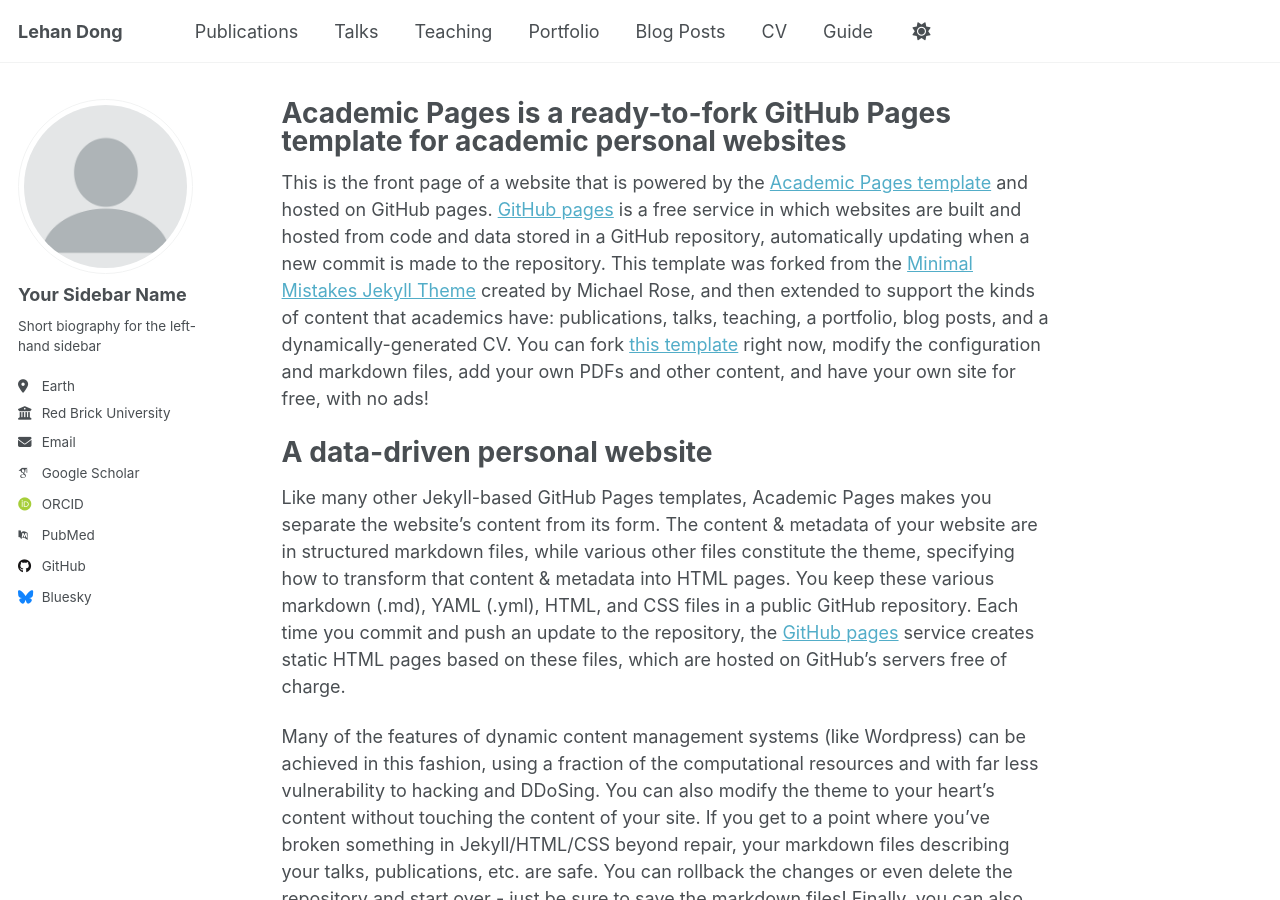
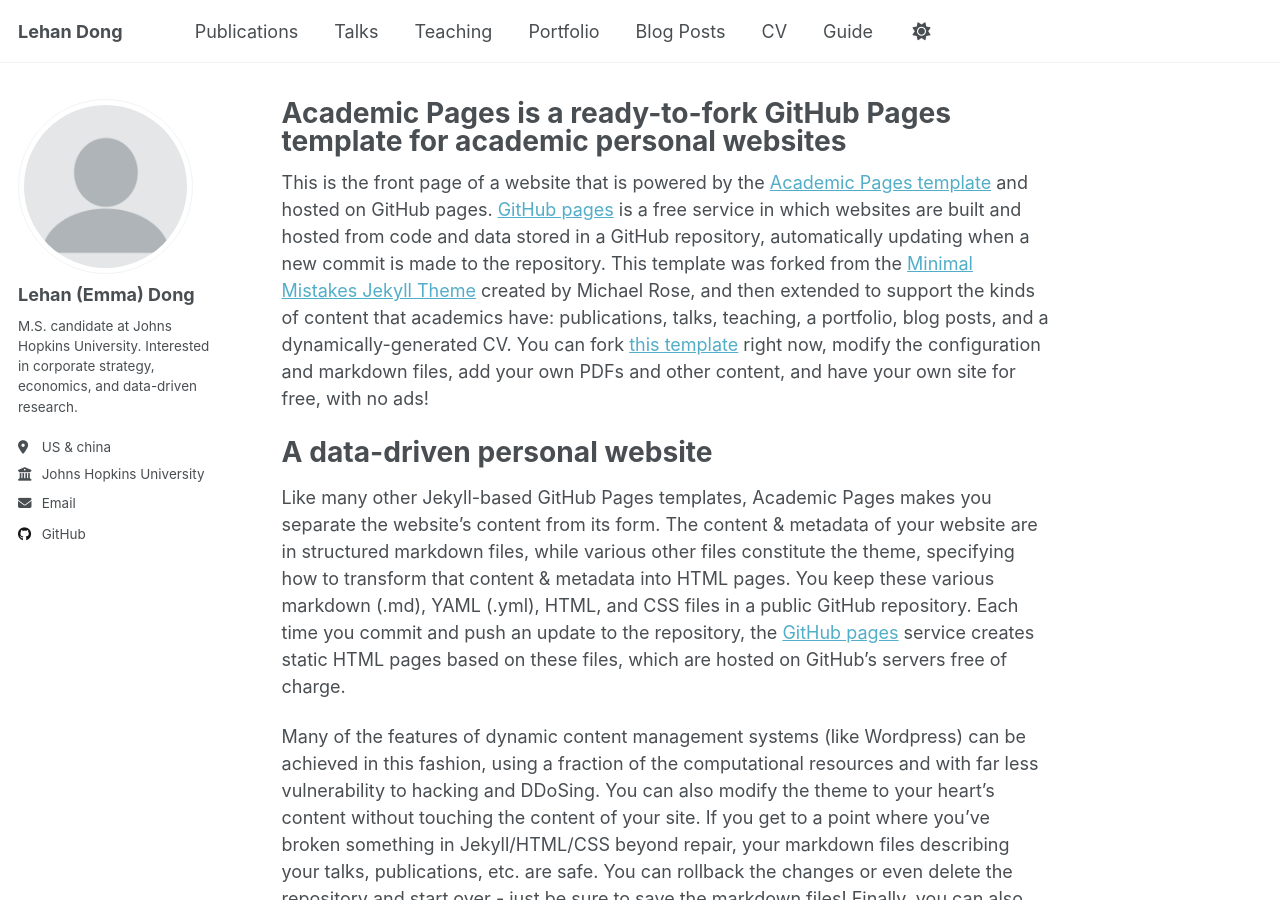
Before and after one commit to LehanDong/lehandongwebsite, a Jekyll site: the page built from _pages/about.md, in a window 1280 px wide and 900 px high. Built offline with Jekyll 4.4.1, drawn with Linux system fonts in a browser that asks for light colours; some web fonts are replaced.

Commit message:
_config.yml

```diff
--- a/_config.yml
+++ b/_config.yml
@@ -20,35 +20,18 @@ repository: "lehandong/lehandong.github.io"
 author:
   # Biographic information
   avatar           : "profile.png"
-  name             : "Your Sidebar Name"
+  name             : "Lehan (Emma) Dong"
   pronouns         : # example: "she/her"
-  bio              : "Short biography for the left-hand sidebar"
-  location         : "Earth"
-  employer         : "Red Brick University"
-  uri              : # URL
-  email            : "none@example.org"
-
-  # Academic websites
-  academia         : # URL
-  arxiv            : # URL - Update with the correct link to your profile
-  googlescholar    : "https://scholar.google.com/citations?user=PS_CX0AAAAAJ"
-  impactstory      : # URL
-  orcid            : "http://orcid.org/yourorcidurl"
-  semantic         : # URL
-  pubmed           : "https://www.ncbi.nlm.nih.gov/pubmed/?term=john+snow"
-  researchgate     : # URL
-  scopus           : # URL
+  bio              : "M.S. candidate at Johns Hopkins University. Interested in corporate strategy, economics, and data-driven research."
+  location         : "US & china"
+  employer         : "Johns Hopkins University"
+  email            : "lehandongwork@gmail.com"
 
   # Repositories and software development
-  bitbucket        : # Username - Update with your username on the site
-  codepen          : # Username
-  dribbble         : # Username
   github           : "academicpages"
-  kaggle           : # Username
-  stackoverflow    : # User number or user number and name (i.e., use "1" or "1/jeff-atwood")
 
   # Social media
-  bluesky          : "bsky.app" # Replace this with you Bluesky username
+  bluesky          : # Replace this with you Bluesky username
   facebook         : # Username
   flickr           : # Username
   foursquare       : # Username
```
